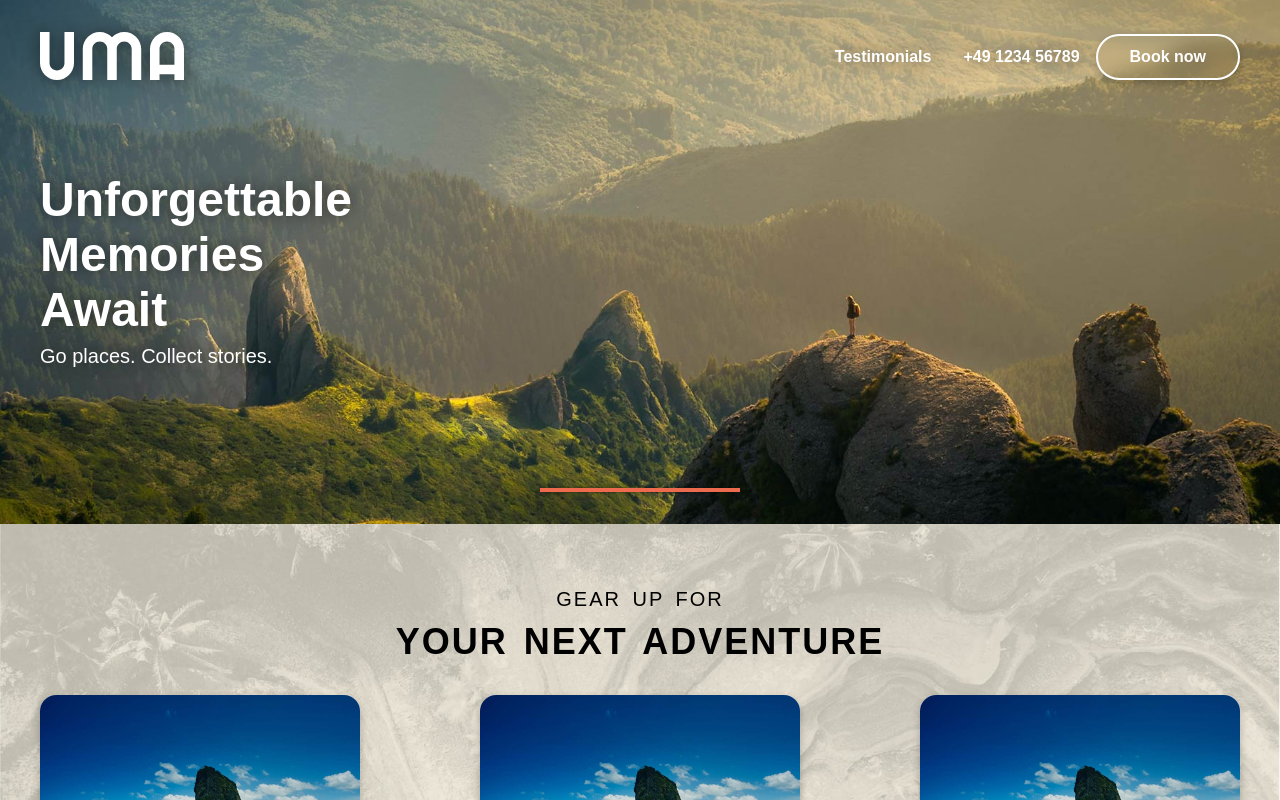
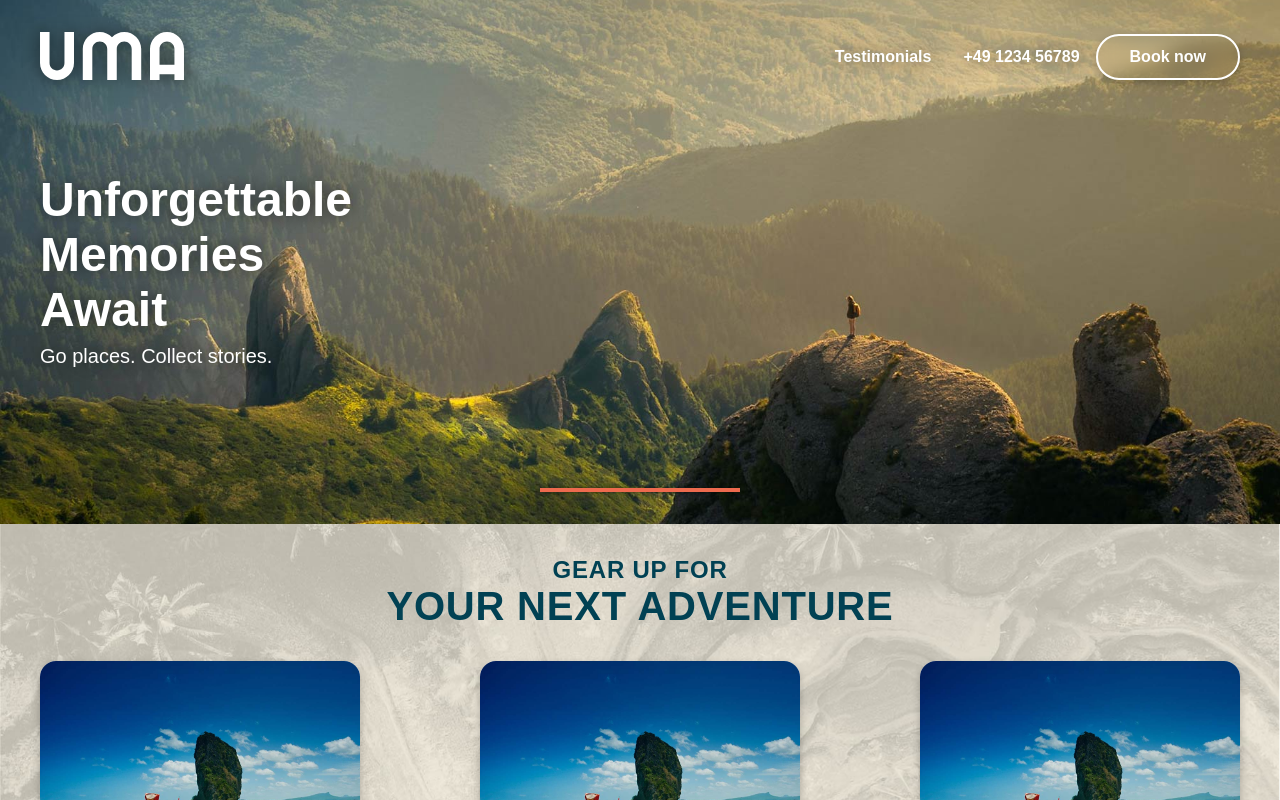
Before and after one commit to MK-NEUKO/uma-website, an Angular app: page / in a window 1280 px wide. Shown: the top 800 px of the page. Built offline with nearby package versions, Linux system fonts and the light colour scheme.

Commit message:
Refactor Adventures component: update header structure, enhance styles, and fix CSS properties

```diff
--- a/src/app/pages/home/components/adventures/adventures.component.css
+++ b/src/app/pages/home/components/adventures/adventures.component.css
@@ -22,6 +22,7 @@
   padding-bottom: 2rem;
   background-color: rgb(225, 220, 206);
   background-image: url("/images/adventures/background.jpg");
+  background-repeat: no-repeat;
   background-size: cover;
   background-position: 50% 50%;
 }
@@ -39,35 +40,6 @@
 @media (min-width: 62em) {
   .adventures__cards {
     justify-content: space-between;
-  }
-}
-
-.header {
-  margin: 0;
-  padding-top: 0.5rem;
-  padding-bottom: 2rem;
-  text-align: center;
-  text-transform: uppercase;
-  word-spacing: 0.125rem;
-  letter-spacing: 0.125rem;
-  font-size: 1.25rem;
-}
-@media (min-width: 36em) {
-  .header {
-    font-size: 2.25rem;
-    word-spacing: 0.25rem;
-  }
-}
-
-.header--pre-header {
-  font-size: 0.75rem;
-  padding-top: 2.5rem;
-  padding-bottom: 0.125rem;
-}
-@media (min-width: 36em) {
-  .header--pre-header {
-    font-size: 1.25rem;
-    padding-top: 4rem;
   }
 }
 
--- a/src/app/pages/home/components/adventures/adventures.component.html
+++ b/src/app/pages/home/components/adventures/adventures.component.html
@@ -1,7 +1,8 @@
 <section class="adventures">
   <div class="container">
-    <p class="header header--pre-header">Gear up for</p>
-    <h2 class="header">Your next Adventure</h2>
+    <h2 class="heading heading--centered">
+      <span class="heading__pre-text">Gear up for</span> your next Adventure
+    </h2>
     <div class="adventures__cards">
       <div class="card">
         <img
--- a/src/app/pages/home/components/adventures/adventures.component.ts
+++ b/src/app/pages/home/components/adventures/adventures.component.ts
@@ -1,10 +1,12 @@
-import { Component, ViewEncapsulation } from '@angular/core';
+import { Component } from '@angular/core';
 
 @Component({
   selector: 'app-adventures',
   imports: [],
   templateUrl: './adventures.component.html',
-  styleUrl: './adventures.component.css',
+  styleUrls: [
+    './adventures.component.css',
+  ],
 })
 export class AdventuresComponent {
 
--- a/src/styles.css
+++ b/src/styles.css
@@ -66,3 +66,22 @@ body {
 .button--transparent:hover {
   background-color: rgba(255, 255, 255, 0.25);
 }
+
+.heading {
+  color: #014153;
+  margin-top: 0;
+  margin-bottom: 0;
+  font-size: 2.5rem;
+  text-transform: uppercase;
+  letter-spacing: 0.05rem;
+  padding: 2rem 0;
+}
+
+.heading--centered {
+  text-align: center;
+}
+
+.heading__pre-text {
+  display: block;
+  font-size: 1.5rem;
+}
```
